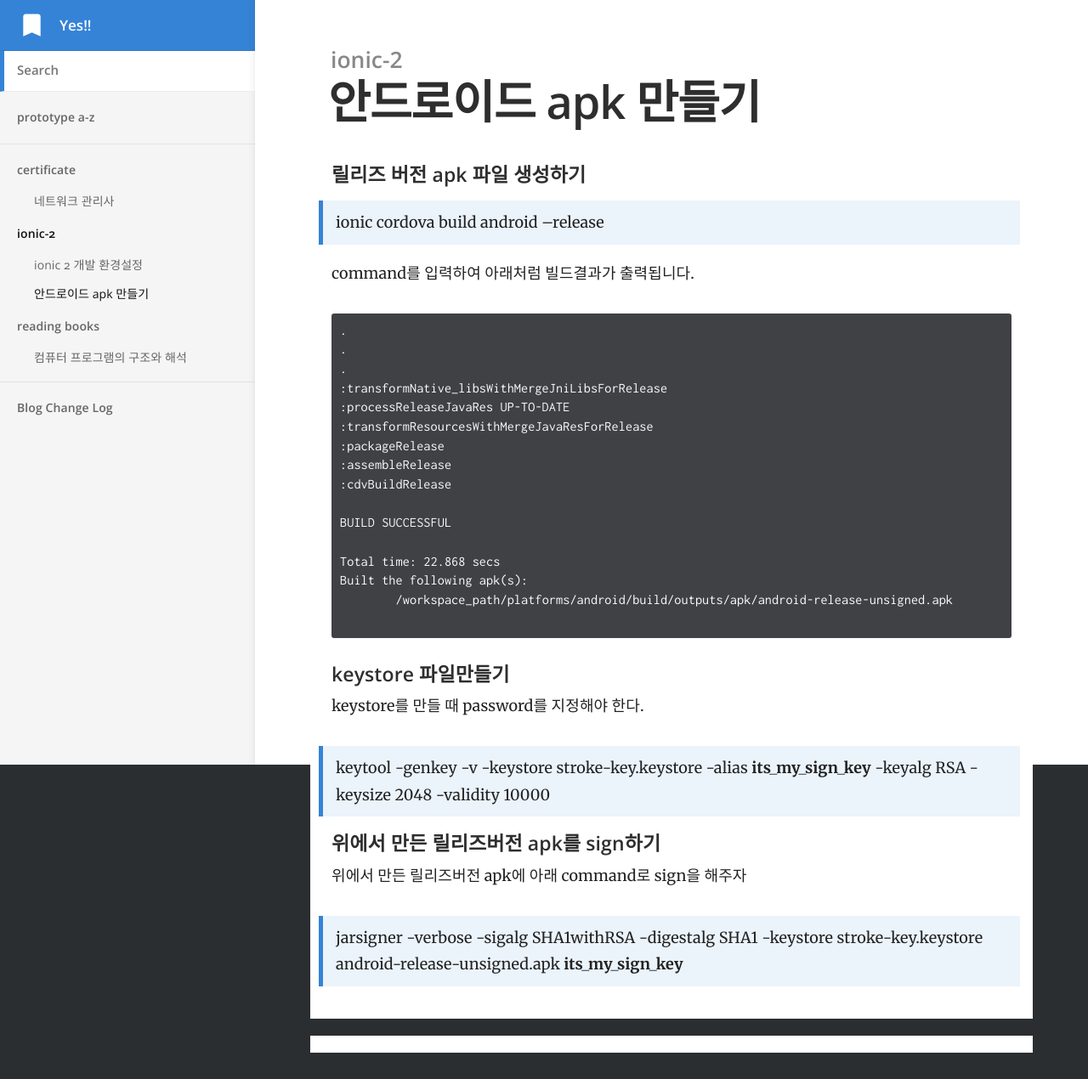
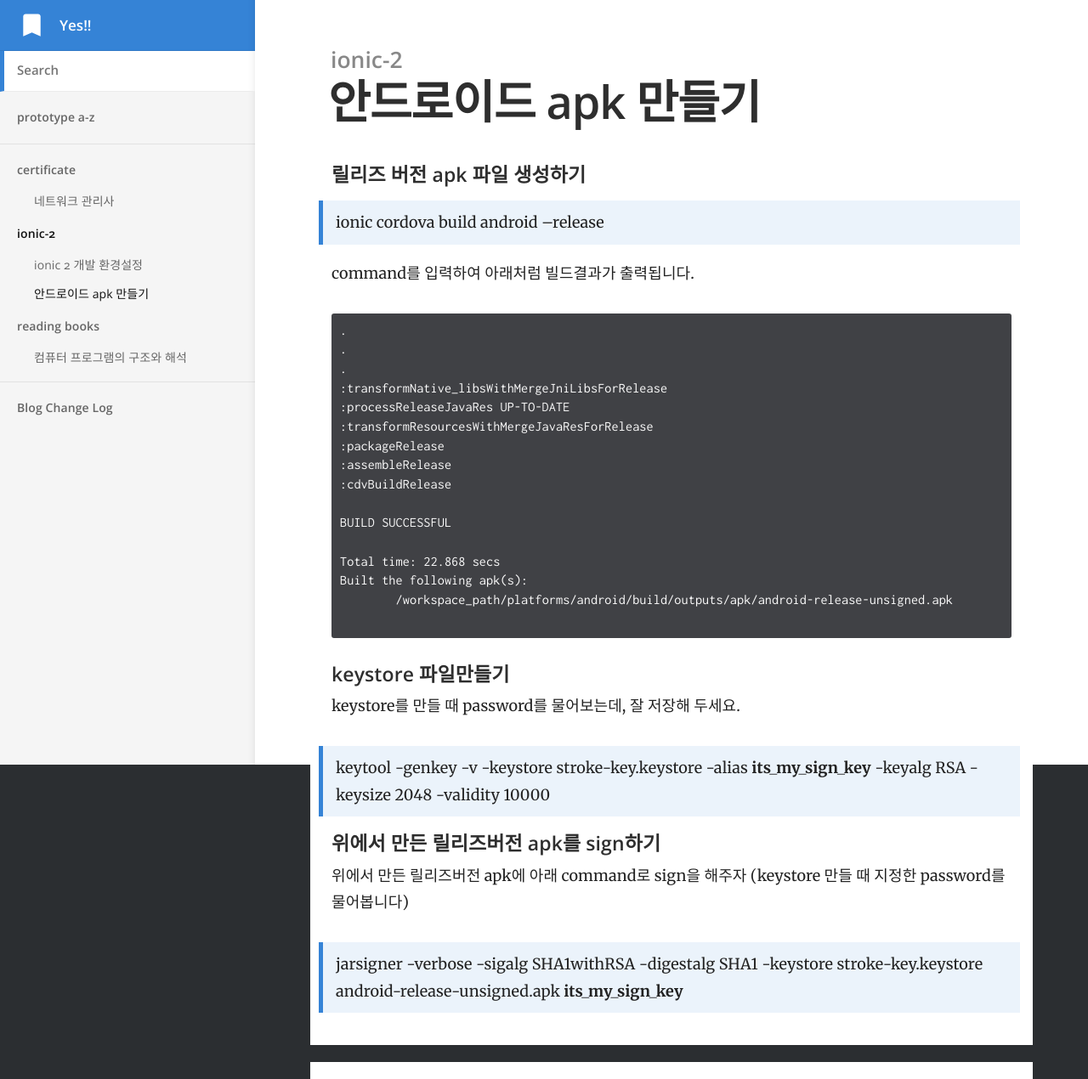
Before and after one commit to j2yes/j2yes.github.io, a Jekyll site: the page built from _docs/ionic-2/make-android-jar.md, in a window 1280 px wide. Shown: the whole page at 85% size. Built offline with Jekyll 4.4.1, drawn with Linux system fonts in a browser that asks for light colours; comment, search, counter and statistics services are not loaded; before the commit the page ends 1239 px from its top, so only the background shows below that.

Commit message:
Updated '_docs/ionic-2/make-android-jar.md' via CloudCannon

````diff
--- a/_docs/ionic-2/make-android-jar.md
+++ b/_docs/ionic-2/make-android-jar.md
@@ -31,9 +31,9 @@
 ```
 
 #### keystore 파일만들기
-keystore를 만들 때 password를 지정해야 한다.
+keystore를 만들 때 password를 물어보는데, 잘 저장해 두세요.
 > keytool -genkey -v -keystore stroke-key.keystore -alias **its_my_sign_key** -keyalg RSA -keysize 2048 -validity 10000
 
 #### 위에서 만든 릴리즈버전 apk를 sign하기
-위에서 만든 릴리즈버전 apk에 아래 command로 sign을 해주자
+위에서 만든 릴리즈버전 apk에 아래 command로 sign을 해주자 (keystore 만들 때 지정한 password를 물어봅니다)
 > jarsigner -verbose -sigalg SHA1withRSA -digestalg SHA1 -keystore stroke-key.keystore android-release-unsigned.apk **its_my_sign_key**
````
